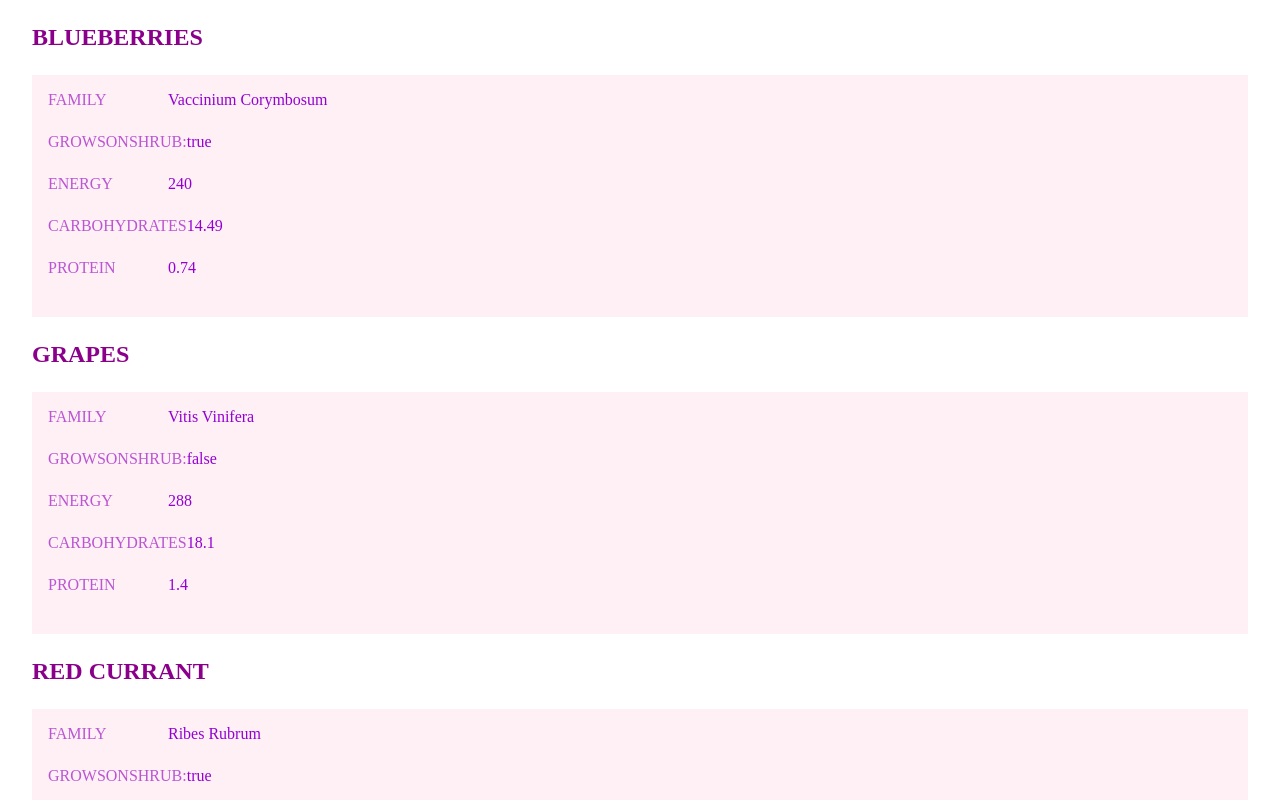
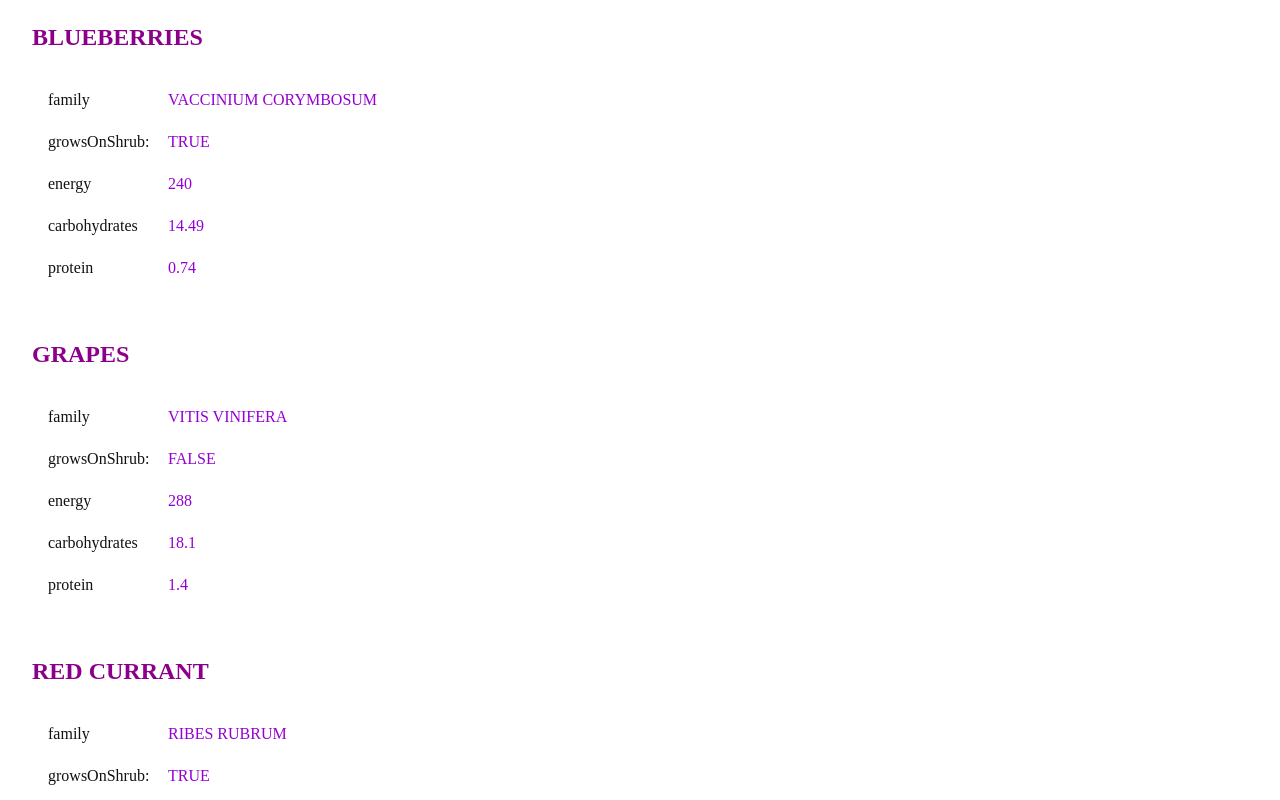
Before and after one commit to sarahadema/dsn1676-assignment-4, a plain HTML site: page index.html in a window 1280 px wide. Shown: the top 800 px of the page. Drawn offline with Linux system fonts and the light colour scheme.

Commit message:
Finalized Styling
Changed some styling in CSS and finalized colours

```diff
--- a/css/main.css
+++ b/css/main.css
@@ -7,7 +7,6 @@ h2 {
 dl {
 	margin: 1.5rem;
 	padding: 1rem;
-	background-color:#FFF0F5;
 }
 
 dt,dd {
@@ -16,14 +15,14 @@ dt,dd {
 }
 
 dt {
-	color:#BA55D3;
+	color:#111;
 	float: left;
-	text-transform: uppercase;
 }
 
 dd {
 	padding-left: 5rem;
 	color: #9400D3;
+	text-transform: uppercase;
 }
 
 .background  {
```
